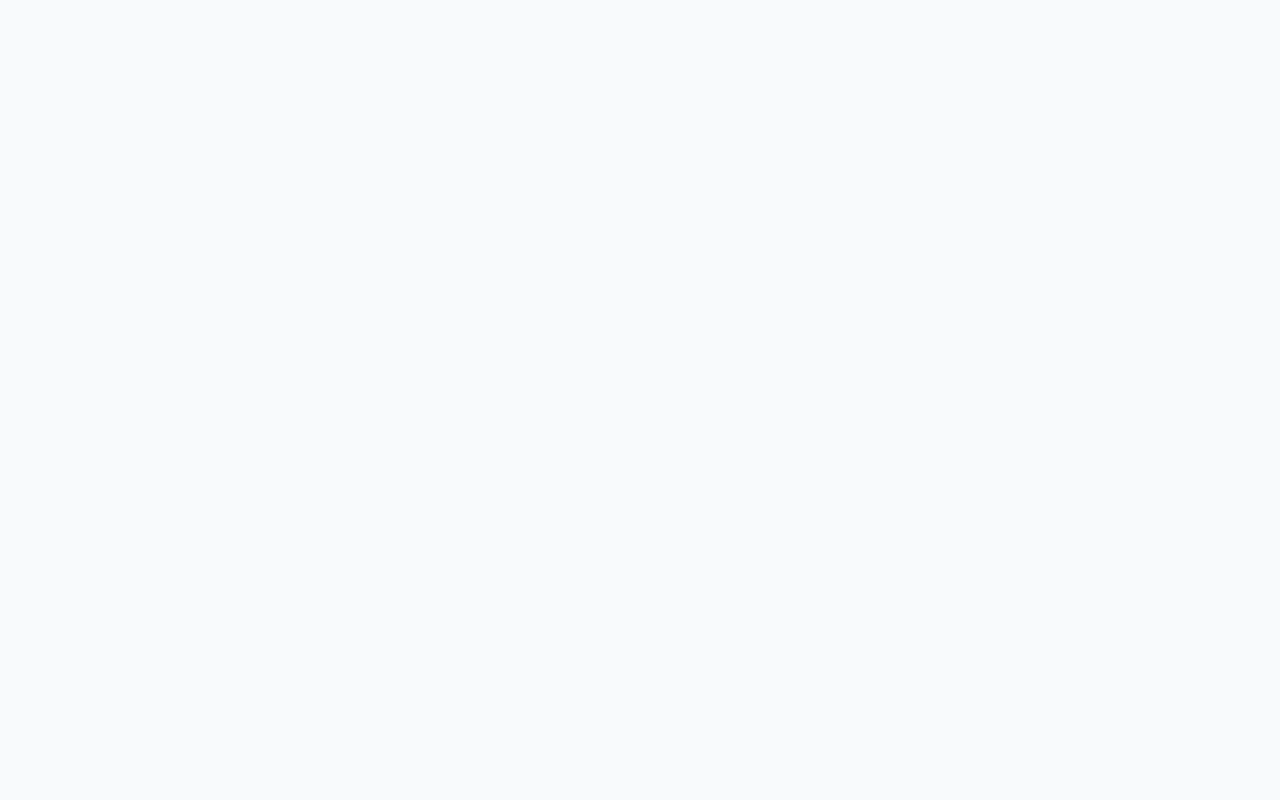
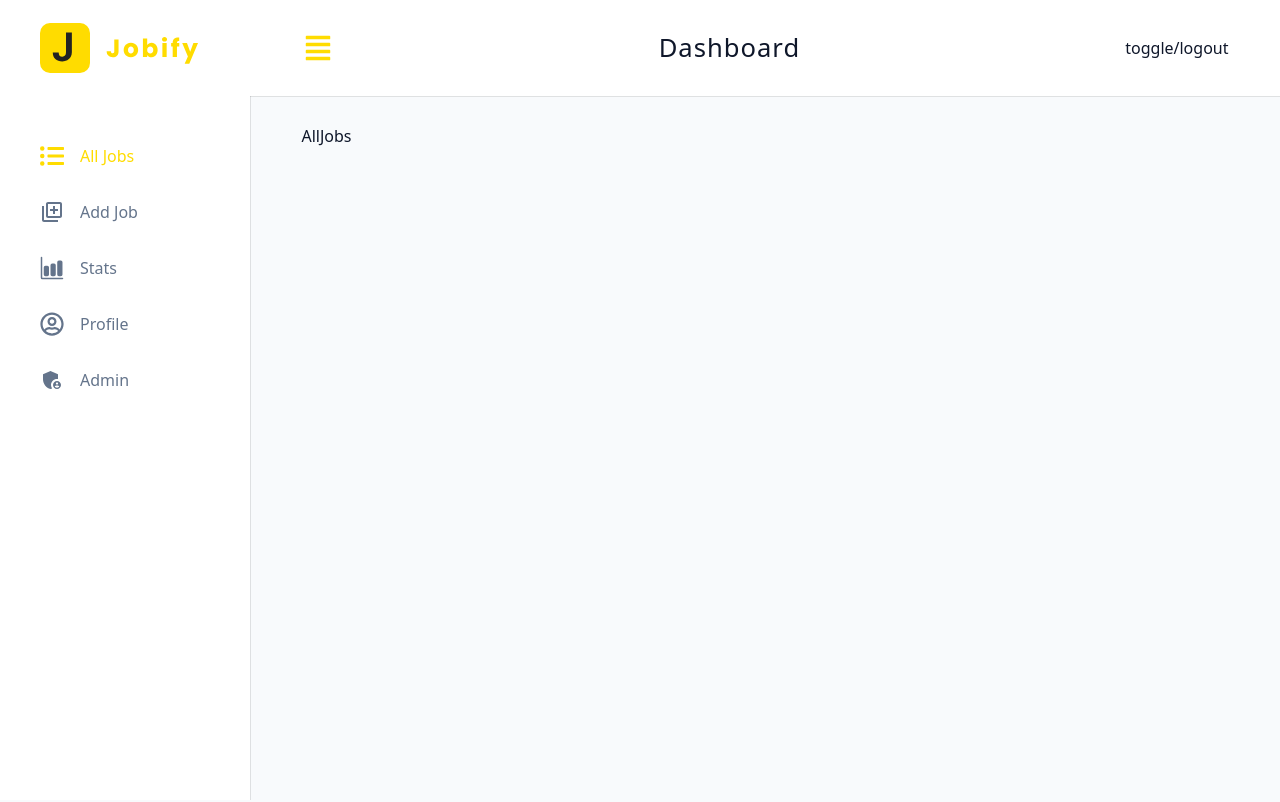
Before and after one commit to niharika1102/Jobify, a React (Vite) app in the folder client/: page /dashboard in a window 1280 px wide. Shown: the top 802 px of the page. Built offline with nearby package versions, Linux system fonts and the light colour scheme.

Commit message:
Big Sidebar - II
Big Sidebar setup complete

```diff
--- a/client/src/components/BigSidebar.jsx
+++ b/client/src/components/BigSidebar.jsx
@@ -12,14 +12,14 @@
     <Wrapper>
       <div
         className={
-          showSidebar ? "sidebar-container show-sidebar" : "sidebar-container"
+          showSidebar ? "sidebar-container" : "sidebar-container show-sidebar"
         }
       >
         <div className="content">
           <header>
             <Logo />
           </header>
-          <NavLinks />
+          <NavLinks isBigSidebar/>          {/*isBigSidebar helps in showing the sidebar whenever we navigate to a new dashboard tab. By default, the sidebar stays hidden when we open a tab.*/ }
         </div>
       </div>
     </Wrapper>
--- a/client/src/components/NavLinks.jsx
+++ b/client/src/components/NavLinks.jsx
@@ -4,7 +4,7 @@
 import links from "../utils/links";
 import { NavLink } from "react-router-dom";
 
-const NavLinks = () => {
+const NavLinks = ({ isBigSidebar }) => {
   const { toggleSidebar, user } = useDashboardContext();
 
   return (
@@ -16,7 +16,7 @@
             to={path}
             key={text}
             className="nav-link"
-            onClick={toggleSidebar}
+            onClick={isBigSidebar ? null : toggleSidebar}
             end
           >
             {" "}
--- a/client/src/pages/DashboardLayout.jsx
+++ b/client/src/pages/DashboardLayout.jsx
@@ -41,7 +41,7 @@
       }}
     >
       <Wrapper>
-        <main className="darshboard">
+        <main className="dashboard">
           <SmallSidebar />
           <BigSidebar />
           <div>
```
